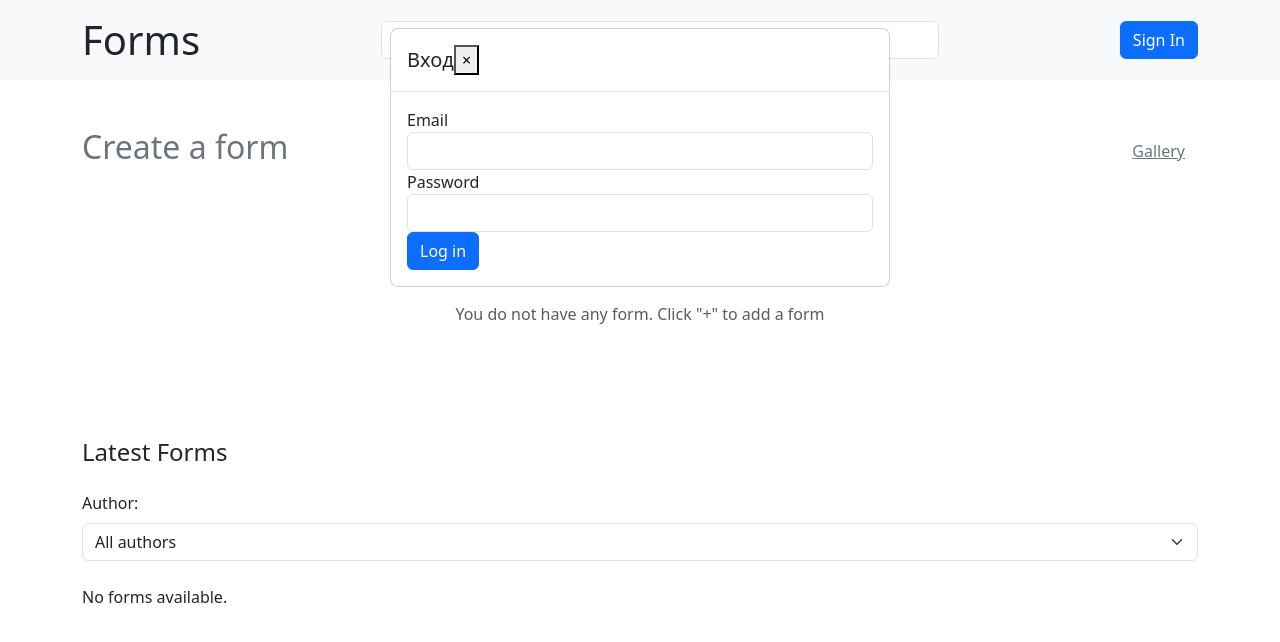
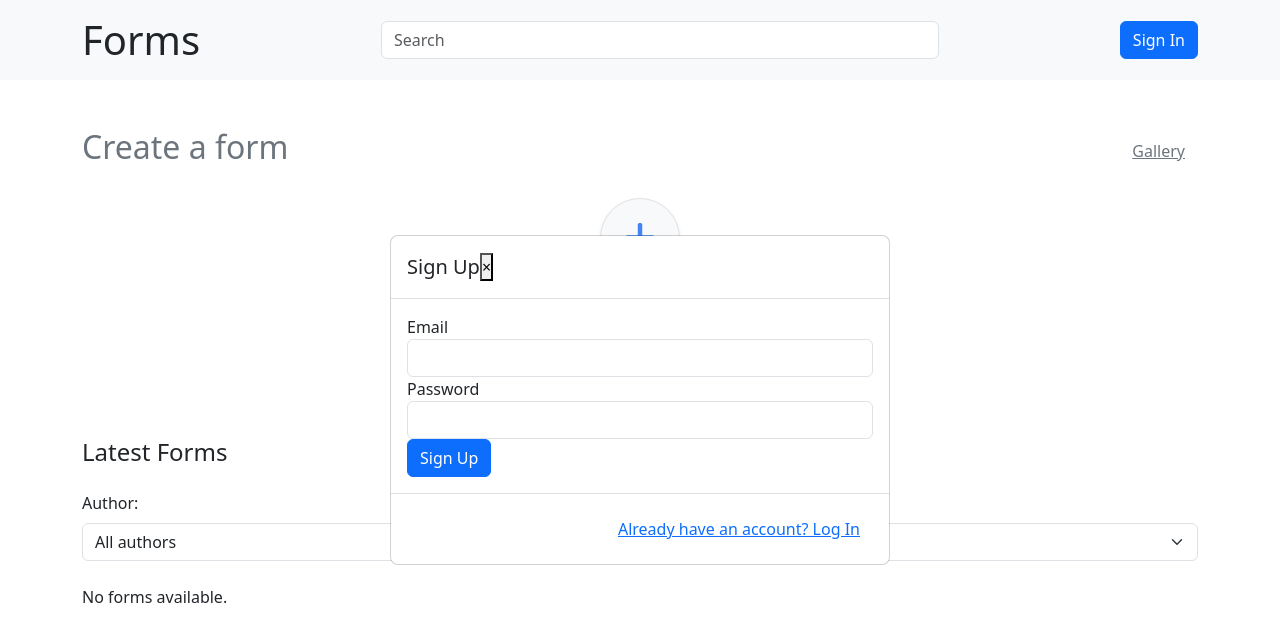
Before and after one commit to AnitaA19/form-app-frontend, a React (Create React App) app: page / in a window 1280 px wide. Both pictures are taken after a click on the button "Sign Up". Shown: the top 642 px of the page. Built offline with nearby package versions, Linux system fonts and the light colour scheme.

Commit message:
fix: fixed modal window

```diff
--- a/src/components/Header.js
+++ b/src/components/Header.js
@@ -4,11 +4,11 @@ import LoginForm from './LoginForm';
 import RegisterForm from './RegisterForm';
 
 function Header() {
-    const [isRegistered, setIsRegistered] = useState(false);  // tracks whether user is in login or register mode
+    const [isLogin, setIsLogin] = useState(true);
     const [showForm, setShowForm] = useState(false);
 
     const handleShowForm = (isLogin) => {
-        setIsRegistered(isLogin);  // set to 'true' for login, 'false' for signup
+        setIsLogin(isLogin);
         setShowForm(true);
     };
 
@@ -26,15 +26,15 @@ function Header() {
                     </div>
                     <button
                         className="btn btn-primary ml-2"
-                        onClick={() => handleShowForm(true)}  // Set to login when "Sign In" is clicked
+                        onClick={() => handleShowForm(!isLogin)}
                     >
-                        {isRegistered ? 'Sign In' : 'Sign Up'}
+                        {isLogin ? 'Sign Up' : 'Sign In'}
                     </button>
                 </div>
             </header>
 
             {showForm && (
-                isRegistered
+                isLogin
                 ? <LoginForm onClose={handleCloseForm} />
                 : <RegisterForm onClose={handleCloseForm} />
             )}
--- a/src/components/LoginForm.js
+++ b/src/components/LoginForm.js
@@ -36,10 +36,10 @@ function LoginForm({ onClose }) {
 
     return (
         <div className="modal show" style={{ display: 'block' }} tabIndex="-1" role="dialog">
-            <div className="modal-dialog" role="document">
+            <div className="modal-dialog modal-dialog-centered" role="document">
                 <div className="modal-content">
                     <div className="modal-header">
-                        <h5 className="modal-title">Вход</h5>
+                        <h5 className="modal-title">Log In</h5>
                         <button type="button" className="close" onClick={onClose}>
                             <span aria-hidden="true">&times;</span>
                         </button>
@@ -70,9 +70,14 @@ function LoginForm({ onClose }) {
                             </div>
                             {error && <div className="alert alert-danger">{error}</div>}
                             <button type="submit" className="btn btn-primary" disabled={loading}>
-                                {loading ? 'In Process...' : 'Log in'}
+                                {loading ? 'In Process...' : 'Log In'}
                             </button>
                         </form>
+                    </div>
+                    <div className="modal-footer">
+                        <button className="btn btn-link" onClick={() => setIsLogin(false)}>
+                            Don't have an account? Sign Up
+                        </button>
                     </div>
                 </div>
             </div>
--- a/src/components/RegisterForm.js
+++ b/src/components/RegisterForm.js
@@ -28,7 +28,7 @@ function RegisterForm({ onClose }) {
                 setError(data.message);
             }
         } catch (err) {
-            setError('Ошибка сети');
+            setError('Error');
         } finally {
             setLoading(false);
         }
@@ -36,10 +36,10 @@ function RegisterForm({ onClose }) {
 
     return (
         <div className="modal show" style={{ display: 'block' }} tabIndex="-1" role="dialog">
-            <div className="modal-dialog" role="document">
+            <div className="modal-dialog modal-dialog-centered" role="document">
                 <div className="modal-content">
                     <div className="modal-header">
-                        <h5 className="modal-title">Register</h5>
+                        <h5 className="modal-title">Sign Up</h5>
                         <button type="button" className="close" onClick={onClose}>
                             <span aria-hidden="true">&times;</span>
                         </button>
@@ -58,7 +58,7 @@ function RegisterForm({ onClose }) {
                                 />
                             </div>
                             <div className="form-group">
-                                <label htmlFor="password">Пароль</label>
+                                <label htmlFor="password">Password</label>
                                 <input
                                     type="password"
                                     className="form-control"
@@ -70,9 +70,14 @@ function RegisterForm({ onClose }) {
                             </div>
                             {error && <div className="alert alert-danger">{error}</div>}
                             <button type="submit" className="btn btn-primary" disabled={loading}>
-                                {loading ? 'Registration...' : 'Register'}
+                                {loading ? 'Registering...' : 'Sign Up'}
                             </button>
                         </form>
+                    </div>
+                    <div className="modal-footer">
+                        <button className="btn btn-link" onClick={() => setIsLogin(true)}>
+                            Already have an account? Log In
+                        </button>
                     </div>
                 </div>
             </div>
--- a/src/index.css
+++ b/src/index.css
@@ -11,3 +11,9 @@ code {
   font-family: source-code-pro, Menlo, Monaco, Consolas, 'Courier New',
     monospace;
 }
+
+* {
+  margin: 0;
+  padding: 0;
+  box-sizing: border-box;
+}
```
